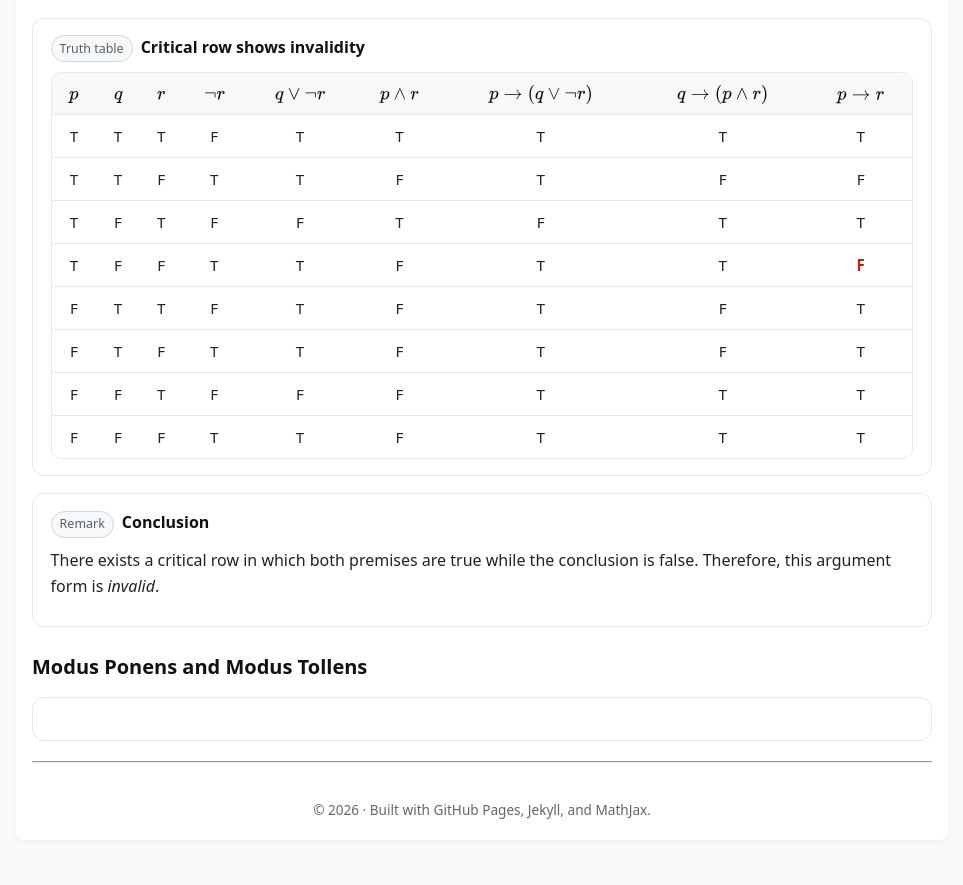
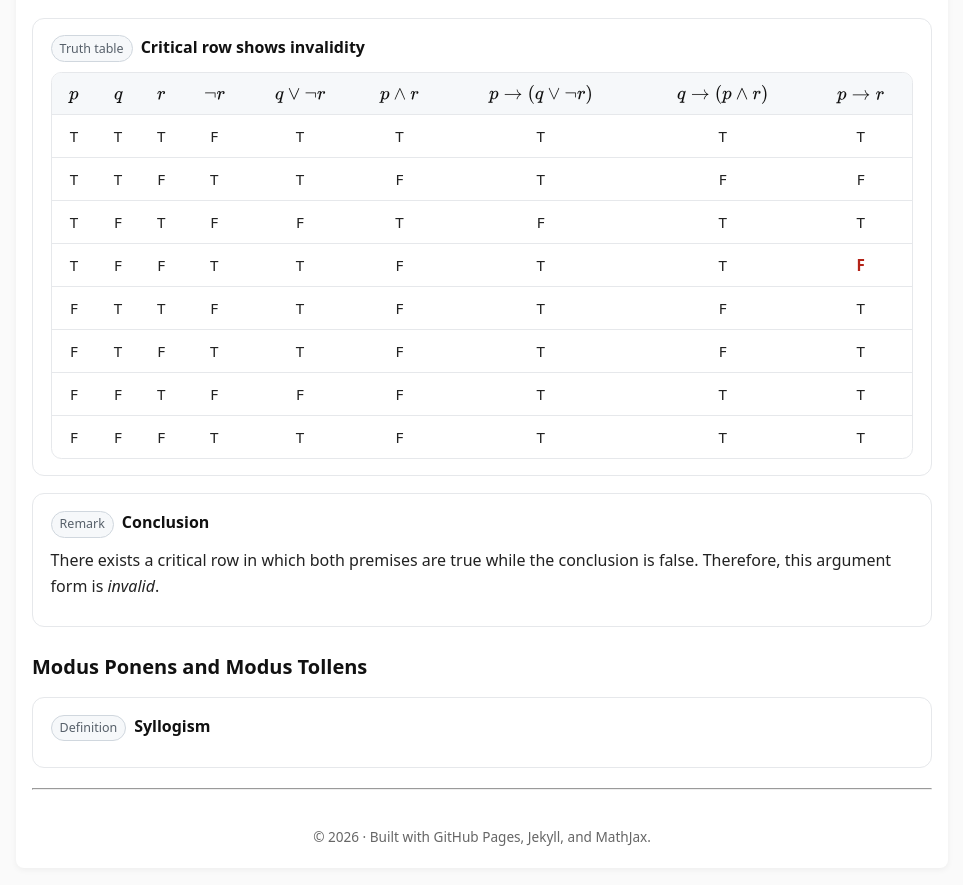
Before and after one commit to SaleemKamaludin/SaleemKamaludin.github.io, a Jekyll site: the page built from courses/comp1604/lecture-notes/lecture-01/index.md, in a window 1280 px wide and 900 px high, scrolled down 2925 px. Shown: the top 885 px of the window, without its empty margins (158-1121 px from the left). Built offline with Jekyll 4.4.1, drawn with Linux system fonts in a browser that asks for light colours.

Commit message:
Add definition section for Syllogism

```diff
--- a/courses/comp1604/lecture-notes/lecture-01/index.md
+++ b/courses/comp1604/lecture-notes/lecture-01/index.md
@@ -937,3 +937,6 @@ permalink: /courses/comp1604/lecture-notes/lecture-01/
   <!-- Definition: Syllogism -->
   <div class="box" id="def-syllogism">
     <div class="box-header">
+<span class="tag">Definition</span>
+      <h5 class="title">Syllogism</h5>
+    </div>
```
